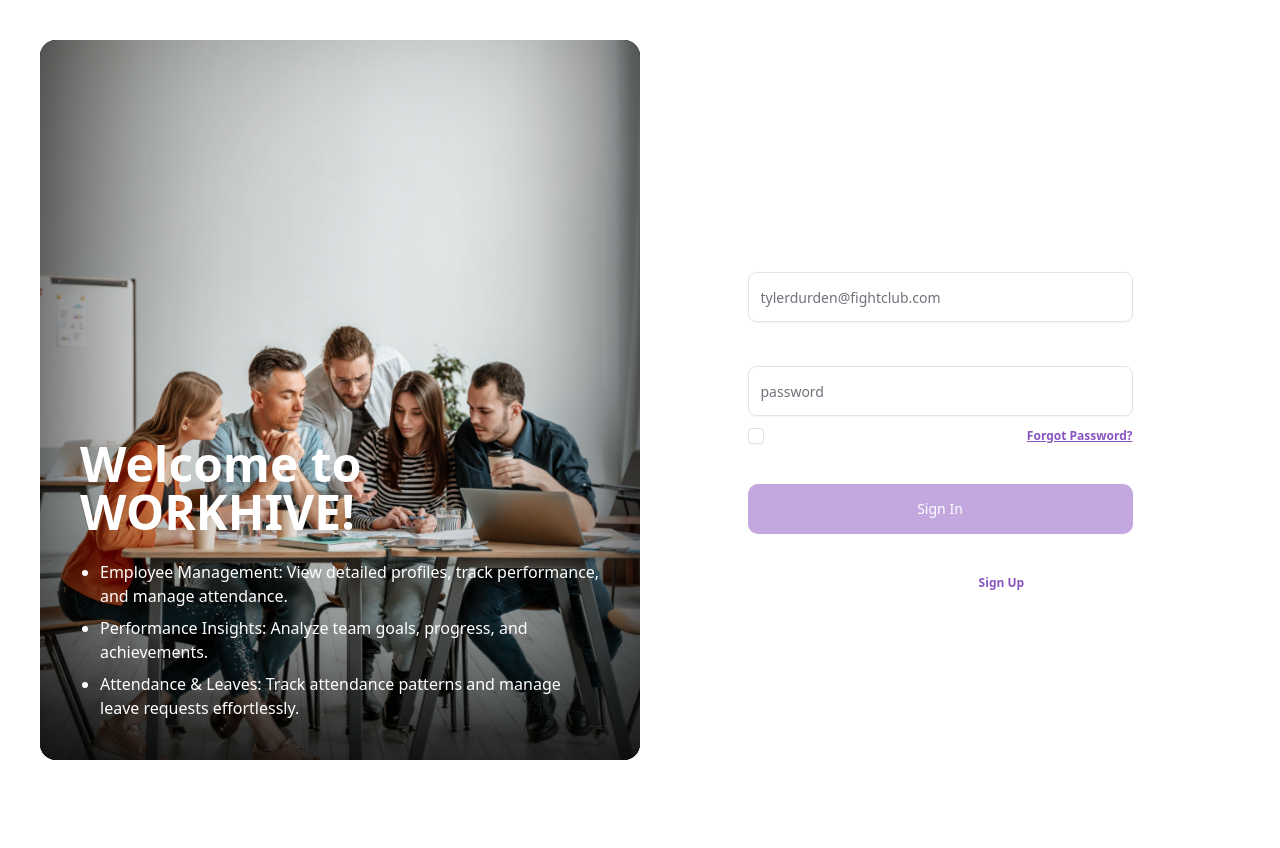
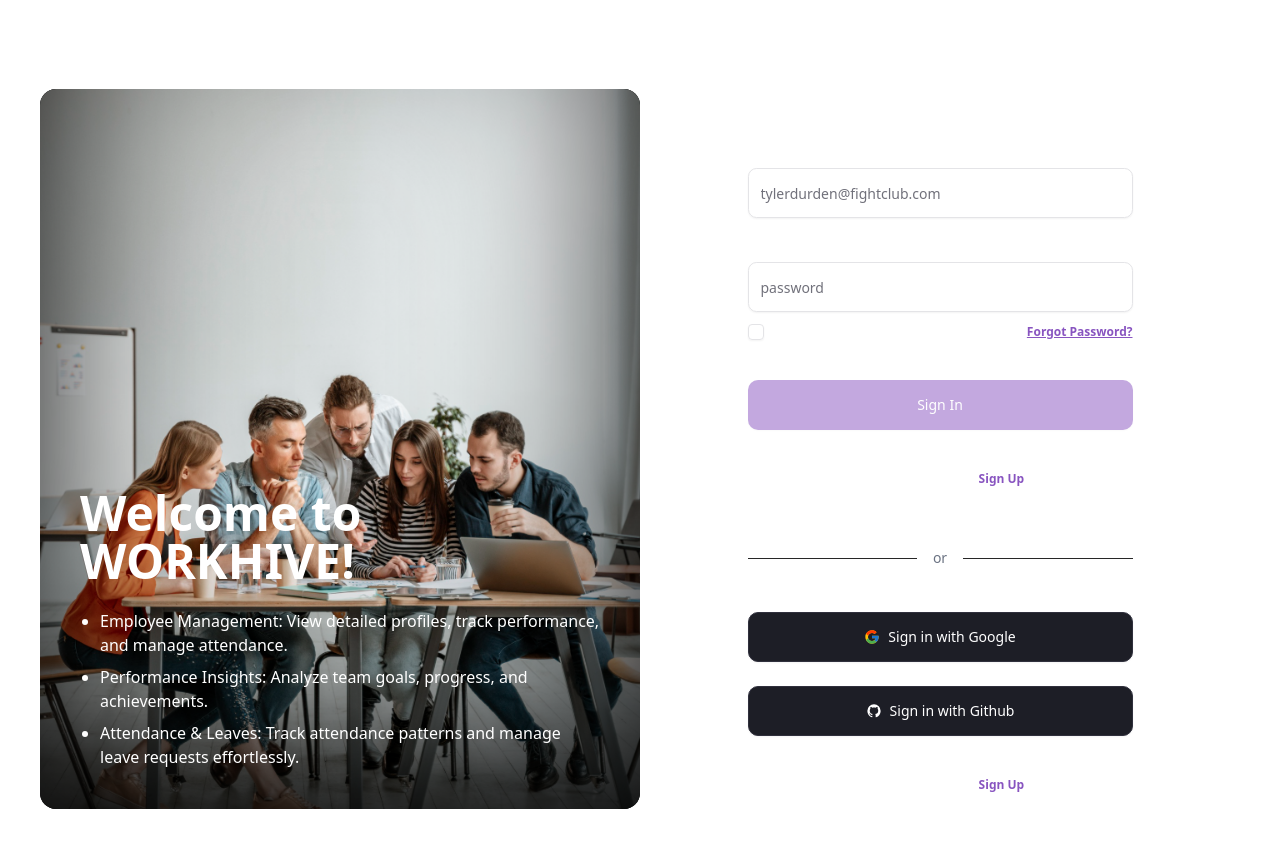
Before and after one commit to thesalmankhxn/thesalmankhxn-vTrades-FrontendDeveloperTask, a Next.js app: page /sign-in in a window 1280 px wide. Shown: the top 848 px of the page. Before the commit the page ends 800 px from the top, so only its background shows below. Built offline with nearby package versions, Linux system fonts and the light colour scheme.

Commit message:
fix: github; google;

```diff
--- a/src/app/(auth)/sign-in/page.tsx
+++ b/src/app/(auth)/sign-in/page.tsx
@@ -11,6 +11,7 @@
 import { cn } from '@/lib/utils';
 
 import { useForm } from 'react-hook-form';
+import { GithubIcon, GoogleIcon } from '@/components/ui/icons';
 
 interface SignInFormData {
     email: string;
@@ -133,6 +134,49 @@
                             Sign Up
                         </Link>
                     </div>
+
+                    <div className='flex w-full max-w-[385px] items-center py-11'>
+                        <div className='h-px flex-grow bg-[#272727]'></div>
+                        <span className='px-4 text-sm text-gray-500'>or</span>
+                        <div className='h-px flex-grow bg-[#272727]'></div>
+                    </div>
+
+                    <div className={cn('flex w-full items-center gap-6', 'flex-col justify-between')}>
+                        <Button
+                            variant='outline'
+                            className={cn(
+                                'w-full gap-2 !border-[#30303D] !bg-[#1D1E26] text-sm !font-normal !text-white'
+                            )}
+                            type='button'
+                            // onClick={handleGoogleLogin}
+                            disabled={isLoading}>
+                            <GoogleIcon />
+                            Sign in with Google
+                        </Button>
+                        <Button
+                            variant='outline'
+                            className={cn(
+                                'w-full gap-2 border-[#30303D] !bg-[#1D1E26] text-sm !font-normal !text-white'
+                            )}
+                            type='button'
+                            // onClick={handleGithubLogin}
+                            disabled={isLoading}>
+                            <GithubIcon />
+                            Sign in with Github
+                        </Button>
+                    </div>
+
+                    <div className='mt-6 flex items-center justify-center gap-2'>
+                        <span className='text-xs text-white'>Don&apos;t have an account?</span>
+                        <Link
+                            href='/sign-up'
+                            className={buttonVariants({
+                                variant: 'link',
+                                className: 'w-fit pl-0 text-left text-xs font-semibold'
+                            })}>
+                            Sign Up
+                        </Link>
+                    </div>
                 </div>
             </form>
         </>
--- a/src/components/ui/icons.tsx
+++ b/src/components/ui/icons.tsx
@@ -1,3 +1,36 @@
+export function GoogleIcon() {
+    return (
+        <svg xmlns='http://www.w3.org/2000/svg' x='0px' y='0px' viewBox='0 0 48 48' className='h-6 w-6'>
+            <path
+                fill='#FFC107'
+                d='M43.611 20.083H42V20H24v8h11.303c-1.649 4.657-6.08 8-11.303 8-6.627 0-12-5.373-12-12s5.373-12 12-12c3.059 0 5.842 1.154 7.961 3.039l5.657-5.657C34.046 6.053 29.268 4 24 4 12.955 4 4 12.955 4 24s8.955 20 20 20 20-8.955 20-20c0-1.341-.138-2.65-.389-3.917z'
+            />
+            <path
+                fill='#FF3D00'
+                d='M6.306 14.691l6.571 4.819C14.655 15.108 18.961 12 24 12c3.059 0 5.842 1.154 7.961 3.039l5.657-5.657C34.046 6.053 29.268 4 24 4 16.318 4 9.656 8.337 6.306 14.691z'
+            />
+            <path
+                fill='#4CAF50'
+                d='M24 44c5.166 0 9.86-1.977 13.409-5.192l-6.19-5.238A11.91 11.91 0 0124 36c-5.202 0-9.619-3.317-11.283-7.946l-6.522 5.025C9.505 39.556 16.227 44 24 44z'
+            />
+            <path
+                fill='#1976D2'
+                d='M43.611 20.083H42V20H24v8h11.303a12.04 12.04 0 01-4.087 5.571l.003-.002 6.19 5.238C36.971 39.205 44 34 44 24c0-1.341-.138-2.65-.389-3.917z'
+            />
+        </svg>
+    );
+}
+
+export function GithubIcon() {
+    return (
+        <svg xmlns='http://www.w3.org/2000/svg' width='1em' height='1em' viewBox='0 0 24 24'>
+            <path
+                fill='currentColor'
+                d='M12 2A10 10 0 0 0 2 12c0 4.42 2.87 8.17 6.84 9.5c.5.08.66-.23.66-.5v-1.69c-2.77.6-3.36-1.34-3.36-1.34c-.46-1.16-1.11-1.47-1.11-1.47c-.91-.62.07-.6.07-.6c1 .07 1.53 1.03 1.53 1.03c.87 1.52 2.34 1.07 2.91.83c.09-.65.35-1.09.63-1.34c-2.22-.25-4.55-1.11-4.55-4.92c0-1.11.38-2 1.03-2.71c-.1-.25-.45-1.29.1-2.64c0 0 .84-.27 2.75 1.02c.79-.22 1.65-.33 2.5-.33s1.71.11 2.5.33c1.91-1.29 2.75-1.02 2.75-1.02c.55 1.35.2 2.39.1 2.64c.65.71 1.03 1.6 1.03 2.71c0 3.82-2.34 4.66-4.57 4.91c.36.31.69.92.69 1.85V21c0 .27.16.59.67.5C19.14 20.16 22 16.42 22 12A10 10 0 0 0 12 2'></path>
+        </svg>
+    );
+}
+
 export const EmailIcon = ({ className }: { className?: string }) => {
     return (
         <svg width='100' height='100' viewBox='0 0 100 100' fill='none' xmlns='http://www.w3.org/2000/svg'>
```
